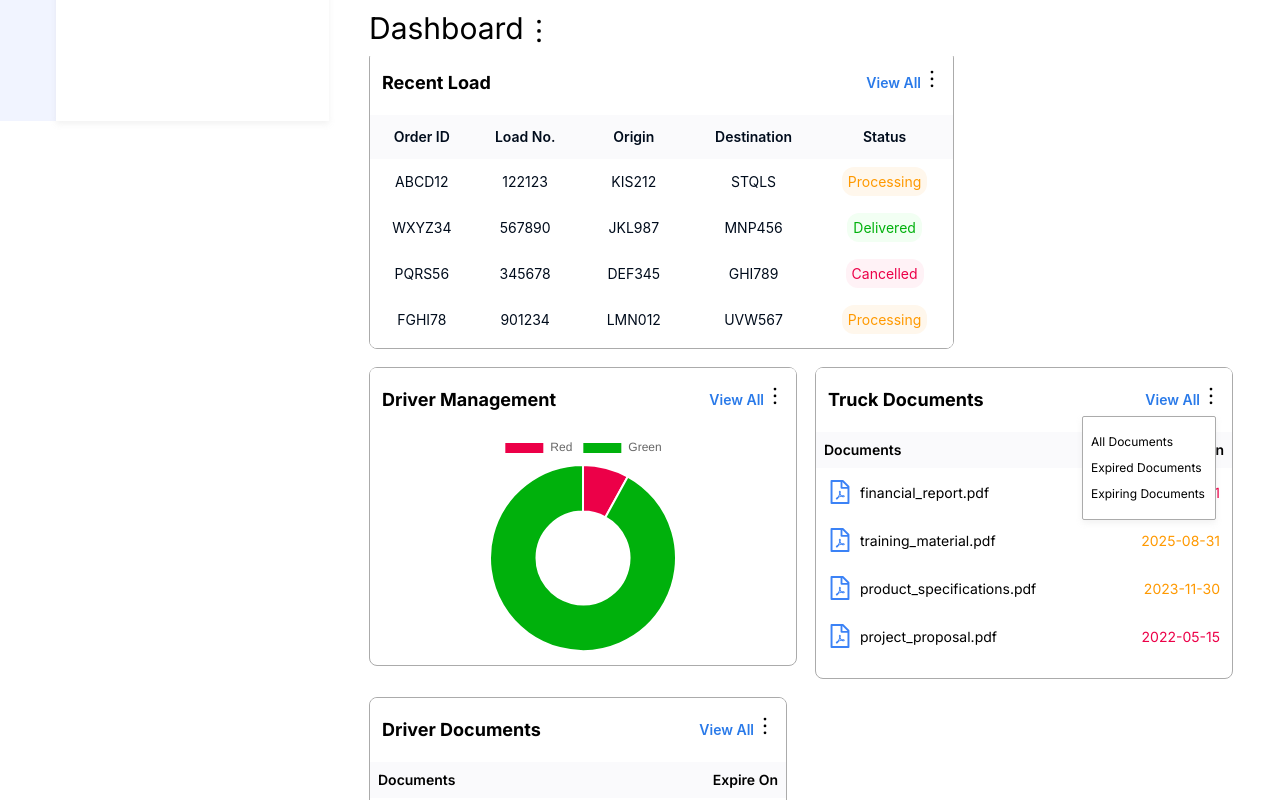
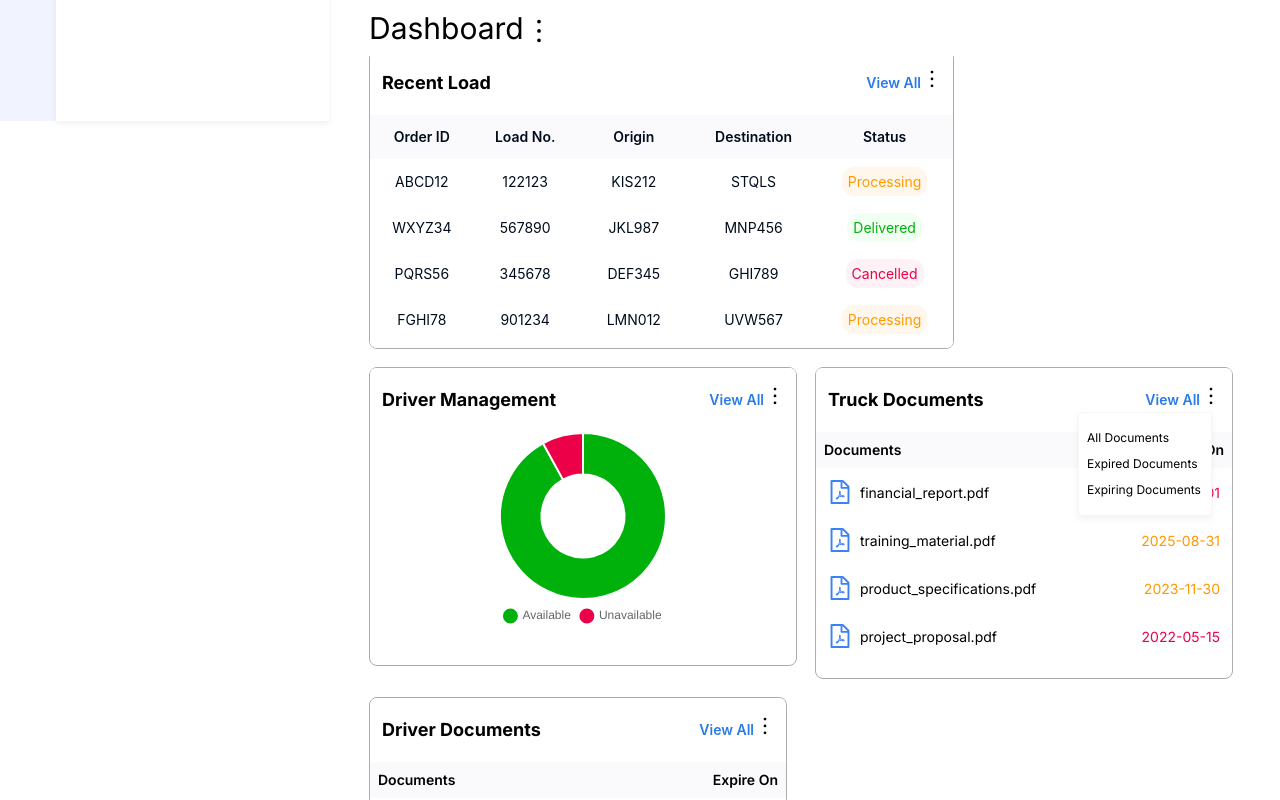
Before and after one commit to huzefajuned/logistics-dashboard, a Next.js app: page / in a window 1280 px wide. Both pictures are taken after a click on the element 1210 px from the left and 1047 px from the top of the page. Shown: the part 647-1447 px from the top of the page. Built offline with nearby package versions, Linux system fonts and the light colour scheme.

Commit message:
ToggleMenu created & chart Updated

```diff
--- a/app/components/CommonHeader.tsx
+++ b/app/components/CommonHeader.tsx
@@ -3,17 +3,17 @@ import React, { useCallback, useEffect, useState } from "react";
 import { Typography } from "antd";
 const { Text } = Typography;
 import { CommonHeaderProps } from "../interface/types";
+import ToggleMenu from "./ToggleMenu";
 
 const CommonHeader: React.FC<CommonHeaderProps> = ({
   heading,
   title,
   icon,
+  canToggle,
+  onApplyFilter,
+  isOpen,
+  onToggleMenu,
 }) => {
-  const [isOpen, setIsOpen] = useState<boolean>(false);
-
-  const toggleOpen = useCallback(() => {
-    setIsOpen((value) => !value);
-  }, []);
   const [mount, setMount] = useState<boolean>(false);
   useEffect(() => {
     setMount(true);
@@ -32,33 +32,13 @@ const CommonHeader: React.FC<CommonHeaderProps> = ({
         <span
           className="text-xxl h-10 w-5 cursor-pointer"
           style={{ fontSize: 22 }}
-          onClick={toggleOpen}
+          onClick={canToggle ? onToggleMenu : undefined} //
         >
           {icon}
         </span>
       </div>
-
-      {isOpen && (
-        <>
-          <div
-            className="absolute rounded-[2px] flex flex-col  justify-center m-auto border-[1px] border-secondary-40
-            dark:border-none shadow-custom w-[134px] h-[104px]
-             bg-white text-black right-4  top-12 z-auto dark:bg-[#2F3640] dark:text-white"
-          >
-            <div className="flex flex-col justify-around   text-left  cursor-pointer">
-              <p className="px-2 py-1  hover:text-primary-80  hover:bg-primary-60 transition font-normal text-[12px] ">
-                All Documents
-              </p>
-              <p className="px-2 py-1  hover:text-primary-80  hover:bg-primary-60  transition font-normal text-[12px] ">
-                Expired Documents
-              </p>
-              <p className="px-2 py-1  hover:text-primary-80  hover:bg-primary-60 transition font-normal text-[12px] ">
-                Expiring Documents
-              </p>
-            </div>
-          </div>
-        </>
-      )}
+      {/* ToggleMenu For Filter--- */}
+      {isOpen && <ToggleMenu onApplyFilter={onApplyFilter} />}
     </div>
   );
 };
--- a/app/components/DriverChart.tsx
+++ b/app/components/DriverChart.tsx
@@ -1,3 +1,4 @@
+"use client";
 import React, { useEffect, useState } from "react";
 import { Doughnut } from "react-chartjs-2";
 import { Chart, ArcElement, Tooltip, Legend, plugins } from "chart.js";
@@ -7,7 +8,10 @@ interface DoughnutChartProps {
   labels: string[];
 }
 
-const DriverChart: React.FC<DoughnutChartProps> = ({ data, labels }) => {
+const DriverChart: React.FC<DoughnutChartProps> = ({
+  data,
+  labels,
+}: DoughnutChartProps) => {
   const [mount, setMount] = useState<boolean>(false);
 
   useEffect(() => {
@@ -18,69 +22,55 @@ const DriverChart: React.FC<DoughnutChartProps> = ({ data, labels }) => {
     return null;
   }
 
-  const chartData = {
-    type: "doughnut",
+  const datasets: any = {
+    labels: labels,
     datasets: [
       {
         data: data,
-        backgroundColor: ["rgba(236, 0, 72, 1)", "rgba(0, 177, 12, 1)"],
-        // usePointStyle: "circle",
-        // Add other dataset properties as needed
+        backgroundColor: ["#00B10C", "#EC0048"],
       },
     ],
+  };
 
-    options: {
-      responsive: true,
-      plugins: {
-        tooltip: {
-          callbacks: {
-            label: (context: any) => {
-              const label = context.label || "";
-              const value = context.parsed || 0;
-              return `${label}: ${value}%`;
-            },
+  const options: any = {
+    plugins: {
+      legend: {
+        display: true,
+        labels: {
+          usePointStyle: true,
+          margin: 20, // Adjust the padding around each legend label
+
+          font: {
+            size: 12, // Adjust the font size of the legend labels
           },
         },
-        legend: {
-          dataLabels: {
-            enabled: true,
-          },
-          // display: true,
-          // usePointStyle: "cicle",
-          // Hide legend if not needed
-        },
+        position: "bottom",
+        align: "middle",
+        boxWidth: 100,
       },
     },
-    labels: labels,
+    elements: {
+      point: {
+        rotation: 90,
+        borderWidth: 1,
+        borderColor: "#fff",
+      },
+    },
+    layout: {
+      padding: {
+        bottom: 0,
+      },
+    },
   };
 
-  // const options = {
-  //   responsive: true,
-  //   plugins: {
-  //     tooltip: {
-  //       callbacks: {
-  //         label: (context: any) => {
-  //           const label = context.label || "";
-  //           const value = context.parsed || 0;
-  //           return `${label}: ${value}%`;
-  //         },
-  //       },
-  //     },
-  //     legend: {
-  //       display: true,
-  //       usePointStyle: "cicle",
-  //       // Hide legend if not needed
-  //     },
-  //   },
-  // };
-
   return (
-    <Doughnut
-      data={chartData}
-      // options={options}
-
-      className="m-auto justify-center items-center text-center w-[220px] h-[220px]"
-    />
+    <div className="flex flex-row m-auto justify-center items-center w-[300px] h-[200px]">
+      <Doughnut
+        data={datasets}
+        options={options}
+        className="w-[140px] h-[140px]"
+      />
+    </div>
   );
 };
 
--- a/app/components/DriverDocuments.tsx
+++ b/app/components/DriverDocuments.tsx
@@ -1,5 +1,5 @@
 "use client";
-import React, { useEffect, useState } from "react";
+import React, { useCallback, useEffect, useState } from "react";
 import CommonHeader from "./CommonHeader";
 import { DriverDocumentsProps } from "../interface/types";
 import CommonCustomTable from "./CommonCustomTable";
@@ -9,8 +9,36 @@ const DriverDocuments: React.FC<DriverDocumentsProps> = ({
   title,
   icon,
   data,
+  canToggle,
 }) => {
   const [mount, setMount] = useState<boolean>(false);
+  // this state is for later use on Filtering the Trucks based on dates{expiry,expiration}
+  const [data_Truck, setData_Truck] = useState([...data]);
+
+  const [isOpen, setIsOpen] = useState<boolean>(false);
+
+  const toggleOpen = useCallback(() => {
+    setIsOpen((value) => !value);
+  }, []);
+  // filtring based on selected inputs---
+
+  const applyFilter = (selectedItem: string) => {
+    const currentDate = new Date().toISOString().split("T")[0]; // current Date
+    if (selectedItem === "Expired Documents") {
+      const expiredDocuments = data.filter(
+        (doc) => doc.expiryDate < currentDate
+      );
+      setData_Truck(expiredDocuments);
+    } else if (selectedItem === "Expiring Documents") {
+      const expiringDocuments = data.filter(
+        (doc) => doc.expiryDate > currentDate
+      );
+      setData_Truck(expiringDocuments);
+    } else {
+      setData_Truck(data);
+    }
+  };
+
   useEffect(() => {
     setMount(true);
   }, []);
@@ -23,8 +51,16 @@ const DriverDocuments: React.FC<DriverDocumentsProps> = ({
        text-center items-center justify-center border-[1px]
         border-secondary-40  rounded-lg bg-white dark:bg-[#3C4454] dark:border-none overflow-scroll"
     >
-      <CommonHeader heading={heading} title={title} icon={icon} />
-      <CommonCustomTable data={data} />
+      <CommonHeader
+        heading={heading}
+        title={title}
+        icon={icon}
+        onApplyFilter={applyFilter}
+        isOpen={isOpen}
+        onToggleMenu={toggleOpen}
+        canToggle={canToggle}
+      />
+      <CommonCustomTable data={data_Truck} />
     </div>
   );
 };
--- a/app/components/SideMenu.tsx
+++ b/app/components/SideMenu.tsx
@@ -5,7 +5,6 @@ import { useTheme } from "next-themes";
 const SideMenu: React.FC<any> = () => {
   const { theme, setTheme } = useTheme();
   const currentTheme = theme;
-  console.log("currentTheme", currentTheme);
   const [mount, setMount] = useState<boolean>(false);
   useEffect(() => {
     setMount(true);
--- /dev/null
+++ b/app/components/ToggleMenu.tsx
@@ -0,0 +1,39 @@
+import React from "react";
+
+interface ToggleMenuProps {
+  onApplyFilter?: (item: string) => void;
+}
+
+const toggleItems = [
+  "All Documents",
+  "Expired Documents",
+  "Expiring Documents",
+];
+
+const ToggleMenu: React.FC<ToggleMenuProps> = ({ onApplyFilter }) => {
+  return (
+    <div className="absolute rounded-[2px] flex flex-col justify-center m-auto border-[1px] border-secondary-50 dark:border-none shadow-custom w-[134px] h-[104px] bg-white text-black right-5 top-11 dark:bg-[#2F3640] dark:text-white">
+      <div className="flex flex-col justify-around text-left cursor-pointer">
+        {toggleItems.map((item, index: number) => {
+          const handleClick = () => {
+            if (onApplyFilter) {
+              onApplyFilter(item);
+            }
+          };
+
+          return (
+            <p
+              onClick={handleClick}
+              key={index}
+              className="px-2 py-1 hover:text-primary-80 hover:bg-primary-60 dark:hover:bg-[#525967] dark:hover:text-[#6EABFF] dark:text-[#FFFFFF] transition font-normal text-[12px]"
+            >
+              {item}
+            </p>
+          );
+        })}
+      </div>
+    </div>
+  );
+};
+
+export default ToggleMenu;
--- a/app/components/TruckDocuments.tsx
+++ b/app/components/TruckDocuments.tsx
@@ -1,5 +1,5 @@
 "use client";
-import React, { useEffect, useState } from "react";
+import React, { useCallback, useEffect, useState } from "react";
 import { TruckDocumentsProps } from "../interface/types";
 import CommonHeader from "./CommonHeader";
 import CommonCustomTable from "./CommonCustomTable";
@@ -9,8 +9,36 @@ const TruckDocuments: React.FC<TruckDocumentsProps> = ({
   title,
   icon,
   data,
+  canToggle,
 }) => {
   const [mount, setMount] = useState<boolean>(false);
+  // this state is for later use on Filtering the Trucks based on dates{expiry,expiration}
+  const [data_Truck, setData_Truck] = useState([...data]);
+
+  const [isOpen, setIsOpen] = useState<boolean>(false);
+
+  const toggleOpen = useCallback(() => {
+    setIsOpen((value) => !value);
+  }, []);
+  // filtring based on selected inputs---
+
+  const applyFilter = (selectedItem: string) => {
+    const currentDate = new Date().toISOString().split("T")[0]; // current Date
+    if (selectedItem === "Expired Documents") {
+      const expiredDocuments = data.filter(
+        (doc) => doc.expiryDate < currentDate
+      );
+      setData_Truck(expiredDocuments);
+    } else if (selectedItem === "Expiring Documents") {
+      const expiringDocuments = data.filter(
+        (doc) => doc.expiryDate > currentDate
+      );
+      setData_Truck(expiringDocuments);
+    } else {
+      setData_Truck(data);
+    }
+  };
+
   useEffect(() => {
     setMount(true);
   }, []);
@@ -21,10 +49,18 @@ const TruckDocuments: React.FC<TruckDocumentsProps> = ({
     <div
       className="w-[418px] h-[312px] text-center items-center
      justify-center  border-[1px] border-secondary-40
-       rounded-lg bg-white dark:bg-[#3C4454]  dark:border-none"
+       rounded-lg bg-white dark:bg-[#50545c]  dark:border-none"
     >
-      <CommonHeader heading={heading} title={title} icon={icon} />
-      <CommonCustomTable data={data} />
+      <CommonHeader
+        heading={heading}
+        title={title}
+        icon={icon}
+        isOpen={isOpen}
+        onToggleMenu={toggleOpen}
+        onApplyFilter={applyFilter}
+        canToggle={canToggle}
+      />
+      <CommonCustomTable data={data_Truck} />
     </div>
   );
 };
--- a/app/pages/Dashboard/Dashboard.tsx
+++ b/app/pages/Dashboard/Dashboard.tsx
@@ -1,5 +1,5 @@
 "use client";
-import React, { useEffect, useState } from "react";
+import React, { useEffect, useState, useCallback } from "react";
 import DriverDocuments from "@/app/components/DriverDocuments";
 import DriverManagement from "@/app/components/DriverManagement";
 import Maps from "@/app/components/Maps";
@@ -24,6 +24,12 @@ import { MoreOutlined, MessageOutlined } from "@ant-design/icons";
 import DashboardHeader from "@/app/components/DashboardHeader";
 import { ThemeProvider } from "next-themes";
 
+const Dashboard = () => {
+  const [mount, setMount] = useState<boolean>(false);
+
+  useEffect(() => {
+    setMount(true);
+  }, []);
   //dummy-Notifications---
   const notificationsData: SingleNotificationProps[] = [
     {
@@ -691,49 +697,24 @@ const RecentLoadsPropsData: RecentLoadsProps = {
   };
 
   // dummy-chartData & chartLabels
-const chartData = [8, 92];
-const chartLabels = ["Red", "Green"];
+  const chartData = [92, 8];
+  const chartLabels = ["Available", "Unavailable"];
 
   const DriverManagementPropsData: DriverManagementProps = {
     heading: "Driver Management",
     title: "View All",
     icon: <MoreOutlined />,
+    canToggle: false,
     chartData: chartData,
     chartLabels: chartLabels,
   };
-
-// const columns: any = [
-//   {
-//     title: "Documents",
-//     dataIndex: "documentName",
-//   },
-//   {
-//     title: "Expire On",
-//     dataIndex: "expiryDate",
-//     render: (text: string) => {
-//       const currentDate = new Date().toISOString().split("T")[0];
-//       const status = text < currentDate ? "expired" : "expiring";
-
-//       return (
-//         <span
-//           style={{
-//             color: documentStatusColor[status],
-//             borderRadius: 12,
-//             padding: 6,
-//           }}
-//         >
-//           {text}
-//         </span>
-//       );
-//     },
-//   },
-// ];
 
   //DriverDocumentsPropsData
   const DriverDocumentsPropsData: DriverDocumentsProps = {
     heading: "Driver Documents",
     title: "View All",
     icon: <MoreOutlined />,
+    canToggle: true,
     data: driverDocumentsdummyData,
   };
 
@@ -742,15 +723,10 @@ const TruckDocumentsPropsData: TruckDocumentsProps = {
     heading: "Truck Documents",
     title: "View All",
     icon: <MoreOutlined />,
+    canToggle: true,
     data: truckDocumentsdummyData,
   };
 
-const Dashboard = () => {
-  const [mount, setMount] = useState<boolean>(false);
-
-  useEffect(() => {
-    setMount(true);
-  }, []);
   if (!mount) {
     return null;
   }
```
Also changed, not shown: app/components/DriverManagement.tsx (+15 -2 lines), app/interface/types.tsx (+7 -2 lines). Lines whose indentation alone changed are shown as unchanged.
